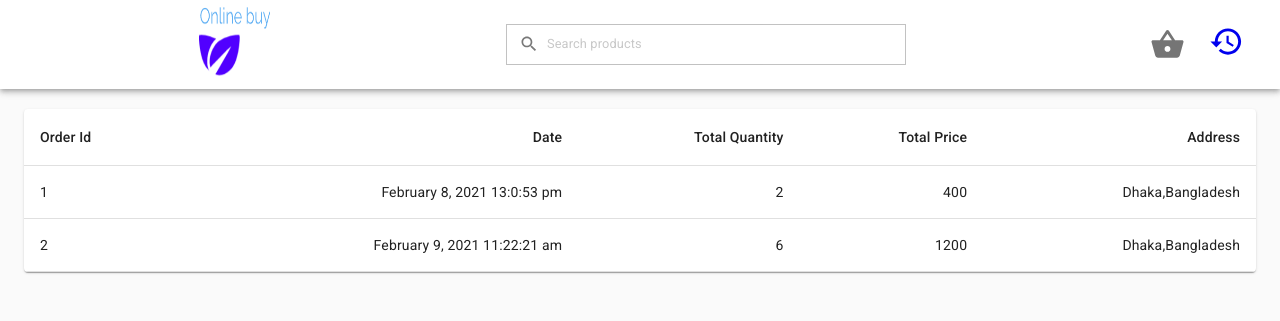
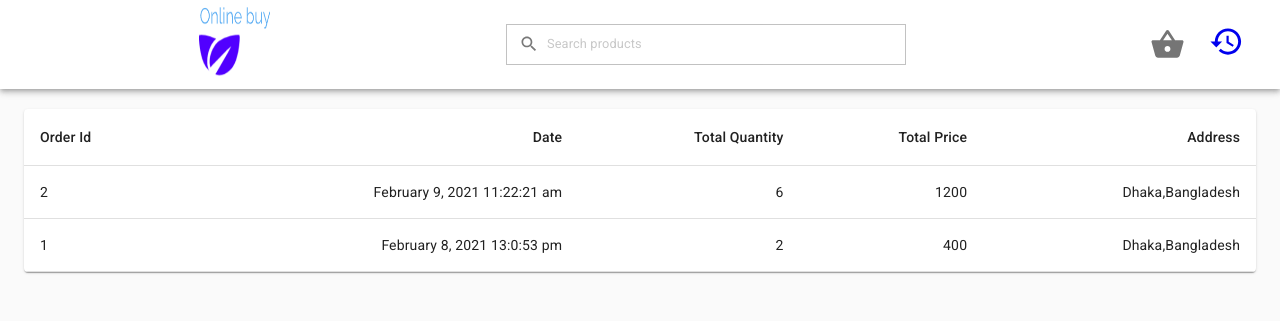
Before and after one commit to Farhankaioum/eCommerce-demo, a Next.js app: page /orders in a window 1280 px wide. Shown: the top 321 px of the page. Built offline with nearby package versions, Linux system fonts and the light colour scheme.

Commit message:
order history desc sort added

```diff
--- a/components/MyOrder.js
+++ b/components/MyOrder.js
@@ -32,7 +32,12 @@ const useStyles = makeStyles({
 
 const MyOrder = ({orders}) => {
 
-    console.log('orders from api ', orders);
+   let sortOrders = orders.orders.sort(function(a, b) {
+       return (a.id < b.id) ? 1 : -1
+
+   });
+
+   console.log('sortOrders ', sortOrders);
 
     const classes = useStyles();
 
@@ -60,7 +65,7 @@ const MyOrder = ({orders}) => {
                             </TableRow>
                             </TableHead>
                             <TableBody>
-                            {orders.orders.map((order) => (
+                            {sortOrders.map((order) => (
 
                             <TableRow key={order.id} onClick={() => Router.push(`/orders/${order.id}`)} className={classes.link}>
                                 <TableCell component="th" scope="row">
```
